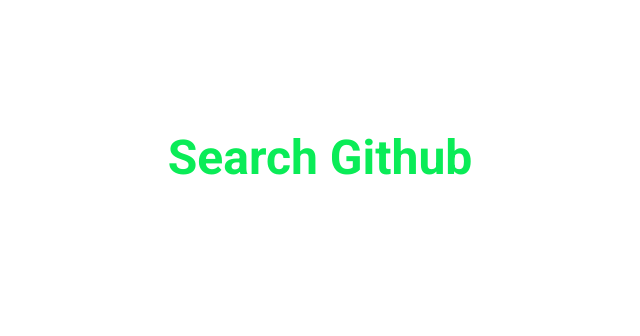
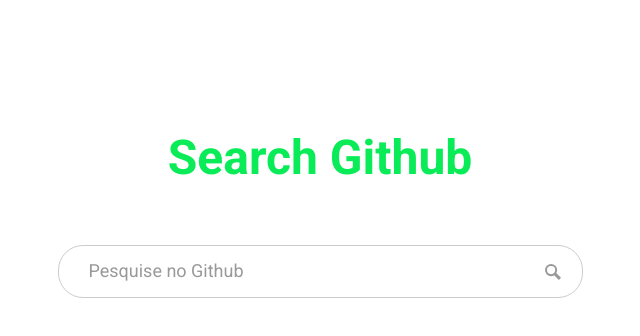
Before and after one commit to valmisson/gitsearch, a Vue app: page / in a window 1280 px wide. Shown: the top 336 px of the page, without its empty margins (320-960 px from the left). Built offline with nearby package versions, Linux system fonts and the light colour scheme.

Commit message:
Adding Search Form

```diff
--- /dev/null
+++ b/src/components/SearchForm.vue
@@ -0,0 +1,35 @@
+<template>
+  <div>
+    <input type="text" placeholder="Pesquise no Github" class="search__input">
+  </div>
+</template>
+
+<script>
+export default {
+  name: 'SearchForm',
+  components: {}
+}
+</script>
+
+<style scoped>
+  .search__input {
+    border: 1px solid #ccc;
+    border-radius: 25px;
+    background-image: url('../assets/images/search-icon.svg');
+    background-repeat: no-repeat;
+    background-position: 96%;
+    color: #212121;
+    font-size: 18px;
+    padding: 15px 50px 15px 30px;
+    width: 100%;
+  }
+
+  .search__input:focus {
+    border-color: #B2B2B2;
+    outline: none;
+  }
+
+  .search__input::placeholder {
+    color: #999;
+  }
+</style>
--- a/src/views/Home.vue
+++ b/src/views/Home.vue
@@ -1,12 +1,19 @@
 <template>
-  <div class="home container">
+  <main class="home container">
     <h1 class="home__brand">Search Github</h1>
-  </div>
+
+    <search-form class="home__search col-md-6"/>
+  </main>
 </template>
 
 <script>
+import SearchForm from '@/components/SearchForm.vue'
+
 export default {
-  name: 'Home'
+  name: 'Home',
+  components: {
+    SearchForm
+  }
 }
 </script>
 
@@ -17,4 +24,8 @@
     margin-top: 130px;
     text-align: center;
   }
+
+  .home__search {
+    margin: 60px auto;
+  }
 </style>
```
Also changed, not shown: src/assets/images/search-icon.svg (added).
